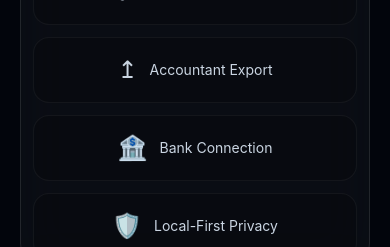
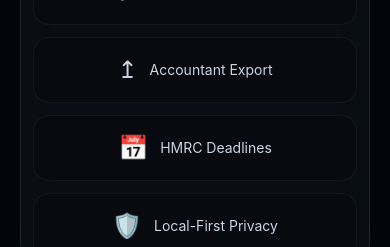
Before and after one commit to Kamertonix/taxsoletrader-site, a Next.js app: page / in a window 390 px wide. Shown: the part 2500-2747 px from the top of the page. Built offline with nearby package versions, Linux system fonts and the light colour scheme.

Commit message:
Remove unmarketed Bank Connection promotion from homepage and support page

```diff
--- a/app/page.tsx
+++ b/app/page.tsx
@@ -19,7 +19,7 @@
   ['▥', 'MTD-style Reports'],
   ['%', 'Flat Rate VAT Support'],
   ['↥', 'Accountant Export'],
-  ['🏦', 'Bank Connection'],
+  ['📅', 'HMRC Deadlines'],
   ['🛡️', 'Local-First Privacy'],
 ];
 
@@ -53,11 +53,11 @@
     label: 'Receipt total demo',
   },
   {
-    icon: '🏦',
-    title: 'Bank Connection',
-    text: 'Securely connect a UK bank account and keep transactions flowing into your records, with full visibility and control over the connection.',
-    metric: '1',
-    label: 'Connected account demo',
+    icon: '📊',
+    title: 'MTD Quarterly Report',
+    text: 'A clean quarterly workspace summarising income and expenses for Making Tax Digital, ready to review before anything is submitted.',
+    metric: 'Q2',
+    label: 'Current quarter demo',
   },
   {
     icon: '🔐',
@@ -229,48 +229,6 @@
 
     <Section className="xl:max-w-[1540px]">
       <div className="text-center">
-        <Pill>Bank connection</Pill>
-        <h2 className="mt-5 text-4xl font-black md:text-6xl">Connect your bank in three simple steps.</h2>
-        <p className="mx-auto mt-5 max-w-3xl text-lg leading-8 text-slate-300">
-          Tax Sole Trader connects securely to your UK bank account so your records stay current — without you typing every transaction by hand.
-        </p>
-      </div>
-      <div className="mt-12 grid gap-6 md:grid-cols-3">
-        {[
-          {
-            n: '01',
-            icon: '🏦',
-            title: 'Connect your bank',
-            text: 'Choose your UK bank and securely sign in through your bank\u2019s own login screen. Tax Sole Trader never sees or stores your banking password.',
-          },
-          {
-            n: '02',
-            icon: '🔍',
-            title: 'See transactions safely',
-            text: 'Once connected, transactions start flowing into your records automatically. Everything stays visible and easy to review before it counts toward your books.',
-          },
-          {
-            n: '03',
-            icon: '✅',
-            title: 'Stay in control',
-            text: 'Check the connection status anytime, review what has come in, and disconnect your bank in one tap whenever you want — no questions asked.',
-          },
-        ].map((step) => (
-          <Card key={step.n} className="relative overflow-hidden">
-            <div className="absolute right-5 top-5 text-6xl font-black text-white/5">{step.n}</div>
-            <div className="grid h-12 w-12 place-items-center rounded-2xl border border-white/10 bg-gradient-to-br from-[#5BA3FF]/15 to-[#1D4ED8]/15 text-2xl shadow-[0_0_26px_rgba(29,78,216,.18)]">{step.icon}</div>
-            <h3 className="mt-5 text-xl font-black text-white">{step.title}</h3>
-            <p className="mt-3 leading-7 text-slate-300">{step.text}</p>
-          </Card>
-        ))}
-      </div>
-      <p className="mt-8 text-center text-sm text-slate-400">
-        Bank connection uses secure Open Banking technology. Your login details are entered directly with your bank, never with Tax Sole Trader.
-      </p>
-    </Section>
-
-    <Section className="xl:max-w-[1540px]">
-      <div className="text-center">
         <Pill>Free forever, upgrade when you&apos;re ready</Pill>
         <h2 className="mt-5 text-4xl font-black md:text-6xl">Pay for what you use. Nothing else.</h2>
         <p className="mx-auto mt-5 max-w-3xl text-lg leading-8 text-slate-300">Start with a genuinely free plan for everyday bookkeeping. Upgrade to Basic, Pro or Complete — with a 14-day free trial, no card required — for full breakdowns, direct HMRC filing and live accountant support.</p>
--- a/app/support/page.tsx
+++ b/app/support/page.tsx
@@ -5,7 +5,7 @@
 const supportCards = [
   ["Getting started", "Help with profile setup, tax year, VAT, CIS, vehicle method, invoices and first reports."],
   ["Technical support", "Report app crashes, layout issues, login problems, biometric lock issues, PDF export issues or device-specific problems."],
-  ["Bank connection and scanner", "Help with connecting a bank account, receipt scanning, merchant rules, OCR and transaction review."],
+  ["Scanner and receipts", "Help with receipt scanning, merchant rules, OCR and transaction review."],
   ["Reports and exports", "Questions about accountant exports, VAT summaries, Self Assessment reports, mileage summaries and document organisation."],
 ];
 
```
